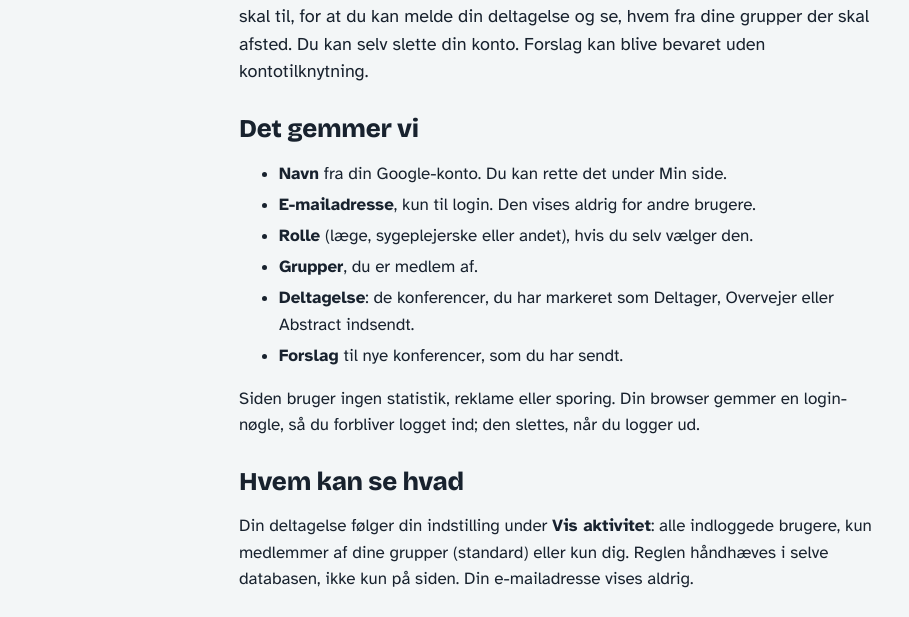
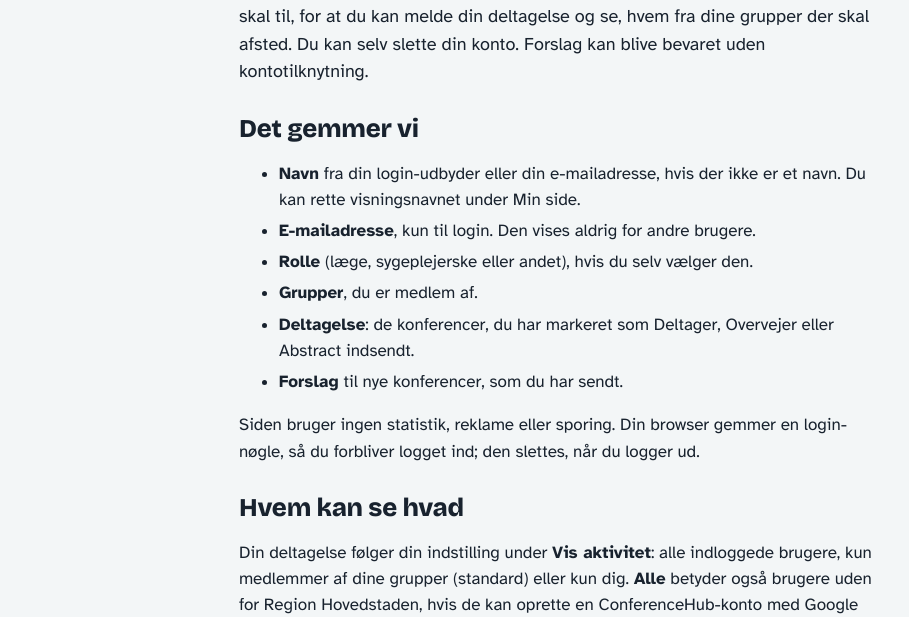
Before and after one commit to GSGrimoire/conferencehub, a plain HTML site: page site/privatliv.html in a window 1280 px wide. Shown: the part 168-785 px from the top of the page, without its empty margins (81-990 px from the left). Drawn offline with Linux system fonts and the light colour scheme.

Commit message:
Clarify visibility of All setting and email-derived display names for colleague sign-in

```diff
--- a/site/privatliv.html
+++ b/site/privatliv.html
@@ -22,7 +22,7 @@
 
   <h2>Det gemmer vi</h2>
   <ul>
-    <li><strong>Navn</strong> fra din Google-konto. Du kan rette det under Min side.</li>
+    <li><strong>Navn</strong> fra din login-udbyder eller din e-mailadresse, hvis der ikke er et navn. Du kan rette visningsnavnet under Min side.</li>
     <li><strong>E-mailadresse</strong>, kun til login. Den vises aldrig for andre brugere.</li>
     <li><strong>Rolle</strong> (læge, sygeplejerske eller andet), hvis du selv vælger den.</li>
     <li><strong>Grupper</strong>, du er medlem af.</li>
@@ -32,7 +32,7 @@
   <p>Siden bruger ingen statistik, reklame eller sporing. Din browser gemmer en login-nøgle, så du forbliver logget ind; den slettes, når du logger ud.</p>
 
   <h2>Hvem kan se hvad</h2>
-  <p>Din deltagelse følger din indstilling under <strong>Vis aktivitet</strong>: alle indloggede brugere, kun medlemmer af dine grupper (standard) eller kun dig. Reglen håndhæves i selve databasen, ikke kun på siden. Din e-mailadresse vises aldrig.</p>
+  <p>Din deltagelse følger din indstilling under <strong>Vis aktivitet</strong>: alle indloggede brugere, kun medlemmer af dine grupper (standard) eller kun dig. <strong>Alle</strong> betyder også brugere uden for Region Hovedstaden, hvis de kan oprette en ConferenceHub-konto med Google eller en bekræftet e-mailadresse. En <strong>@regionh.dk</strong>-adresse giver ikke automatisk medlemskab i en gruppe. Reglen håndhæves i selve databasen, ikke kun på siden. Din fulde e-mailadresse vises ikke direkte, men visningsnavnet kan være afledt af adressen, indtil du retter det.</p>
 
   <h2>Hvor data ligger</h2>
   <p>Login og database ligger hos Supabase. Den konkrete datacenterregion skal verificeres før lancering. Selve siden leveres af Cloudflare. Konferencedata (datoer, frister og links) er offentlige og hentes fra konferencernes egne sider.</p>
@@ -51,7 +51,7 @@
   <h2>Dataansvarlig</h2>
   <p data-todo="dataansvarlig">Navn og kontakt på den dataansvarlige indsættes, før kolleger inviteres.</p>
 
-  <p class="hint">Senest opdateret 16. november 2026.</p>
+  <p class="hint">Senest opdateret 23. november 2026.</p>
 </main>
 
 <footer class="foot">
```
